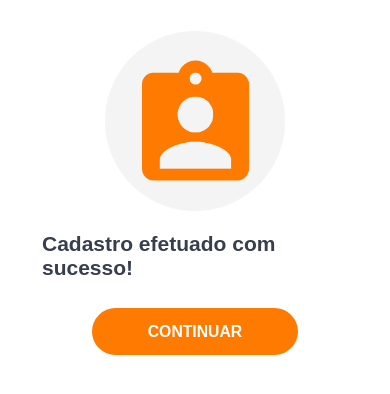
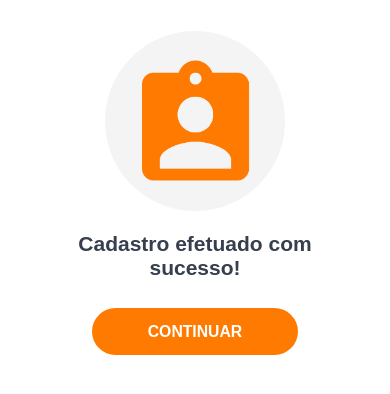
Before and after one commit to VictorCampelo/potty-dashboard, a Next.js app: page /confirmacao-cadastro in a window 390 px wide. Shown: the part 222-616 px from the top of the page. Built offline with nearby package versions, Linux system fonts and the light colour scheme.

Commit message:
feat: centralized text on mobile screen of confirmacao-cadastro

```diff
--- a/src/pages/confirmacao-cadastro/index.tsx
+++ b/src/pages/confirmacao-cadastro/index.tsx
@@ -14,7 +14,10 @@ const BusinessRegisterConfirm = () => {
 
       <Header />
       <Container>
-        <form onSubmit={() => router.push('/login')}>
+        <form
+          onSubmit={() => router.push('/login')}
+          className="confirmationAuth"
+        >
           <img src="/images/usercard.png" className="confirmImg" />
 
           <h2>Cadastro efetuado com sucesso!</h2>
--- a/src/styles/pages/preLogin.ts
+++ b/src/styles/pages/preLogin.ts
@@ -12,6 +12,10 @@ export const Container = styled.main`
   justify-content: center;
   align-items: center;
   padding-top: var(--spacing-xxxs);
+
+  .confirmationAuth {
+    text-align: center;
+  }
 
   form {
     width: 530px;
```
